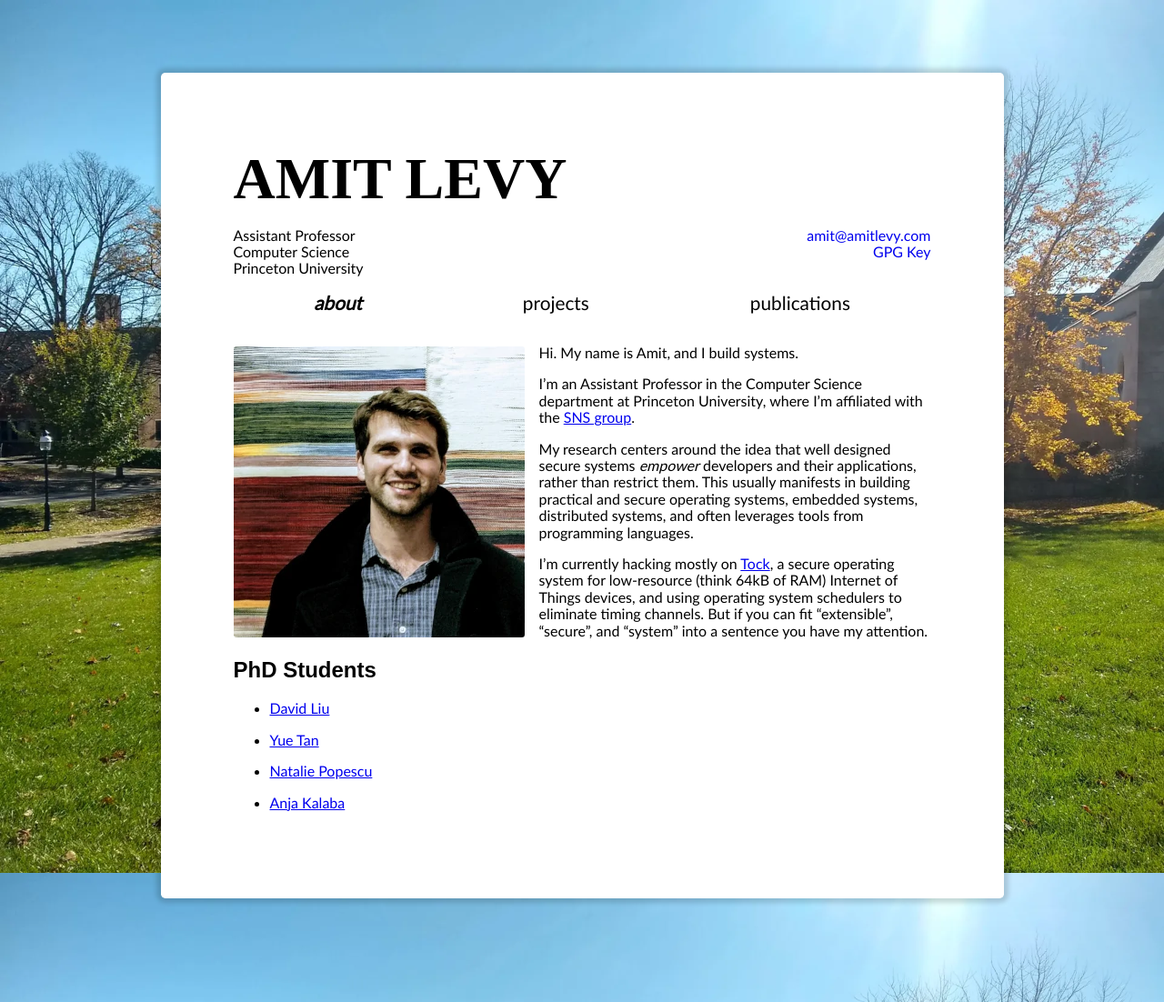
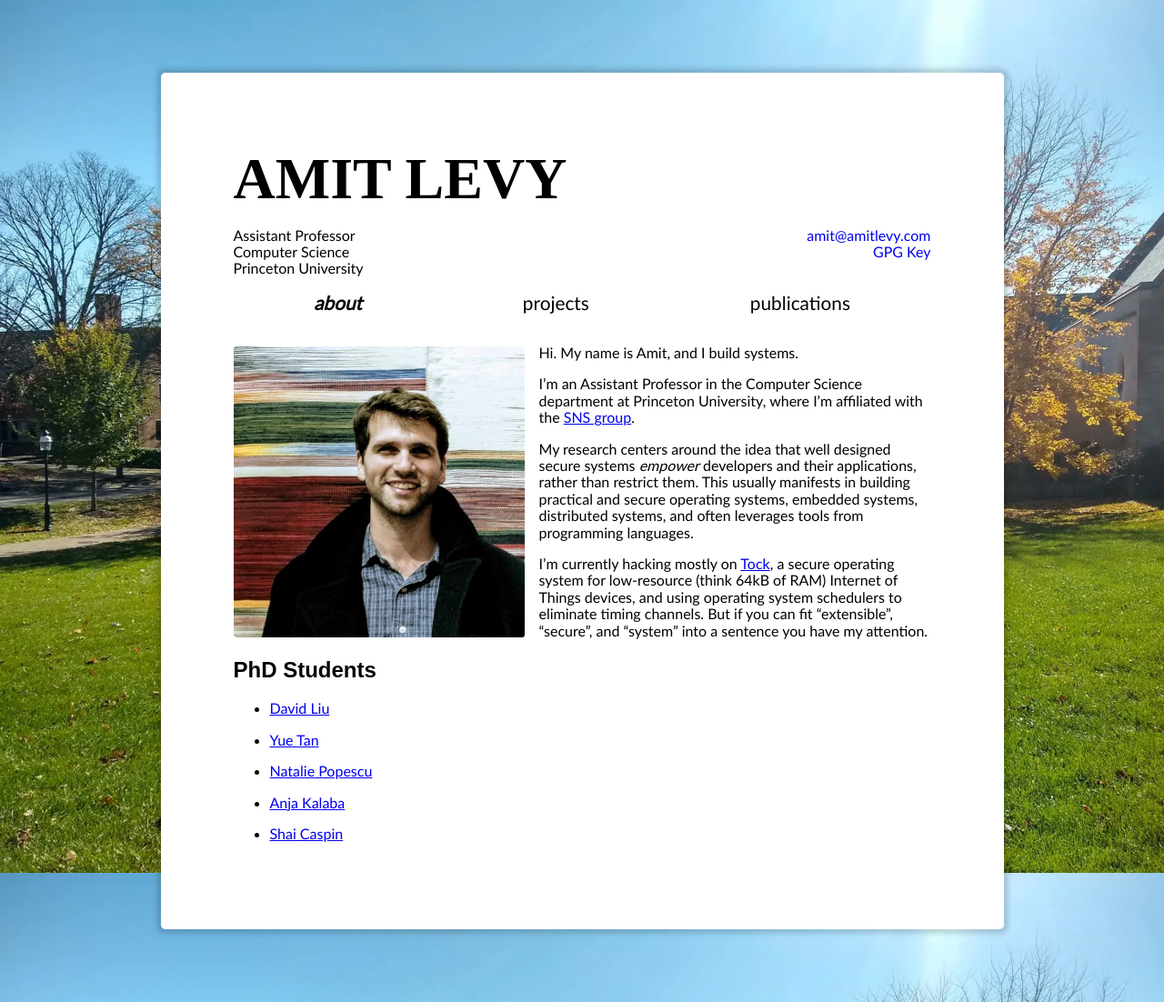
Before and after one commit to alevy/www, a Jekyll site: the page built from index.md, in a window 1280 px wide. Shown: the whole page at 91% size. Built offline with Jekyll 4.4.1, drawn with Linux system fonts in a browser that asks for light colours; some web fonts are replaced.

Commit message:
Add Shai to PhD students

```diff
--- a/index.md
+++ b/index.md
@@ -34,3 +34,5 @@ attention.
   * [Natalie Popescu](https://www.cs.princeton.edu/~npopescu/)
 
   * [Anja Kalaba](https://www.cs.princeton.edu/~akalaba/)
+
+  * [Shai Caspin](https://www.cs.princeton.edu/~akalaba/)
```
